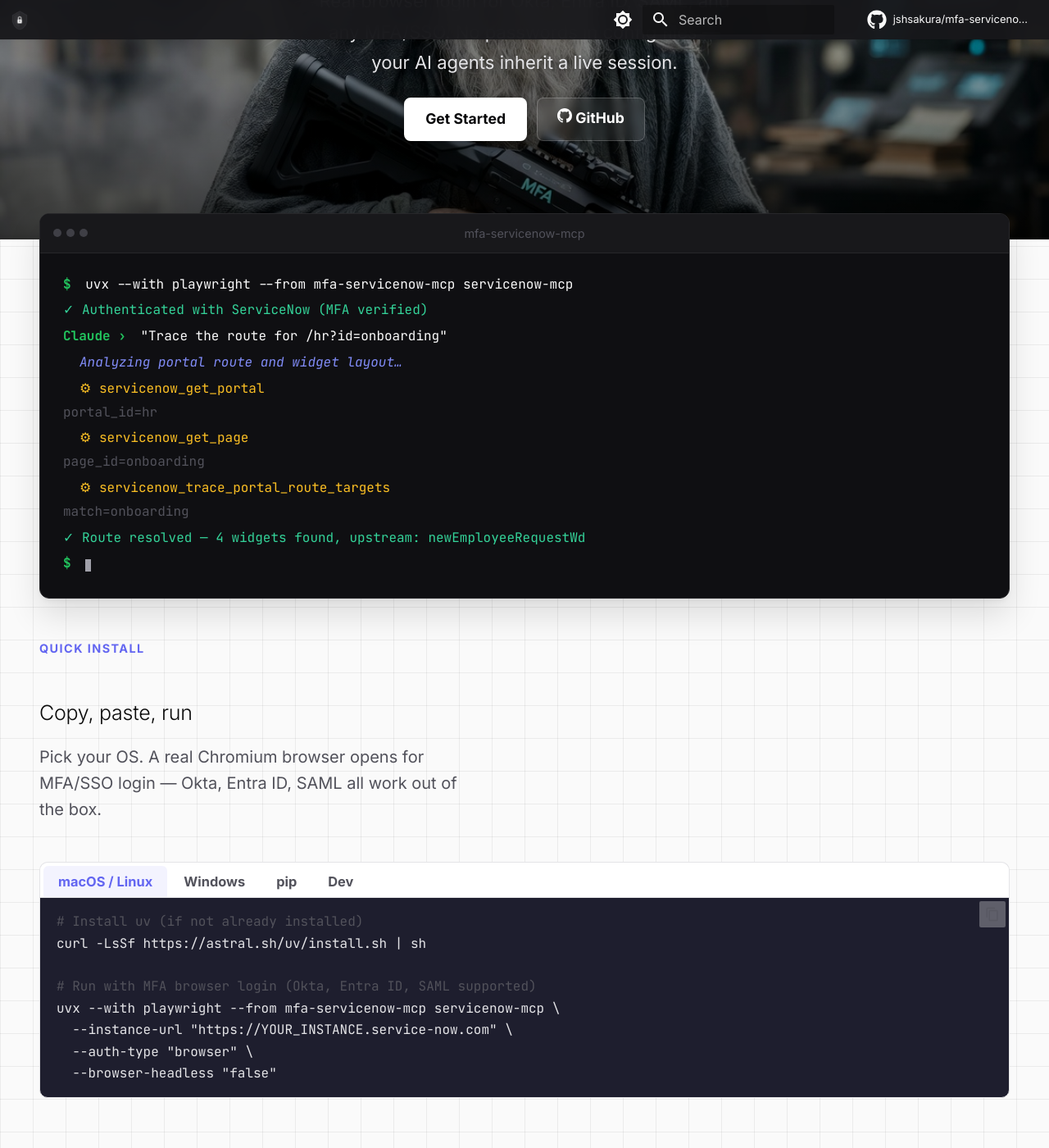
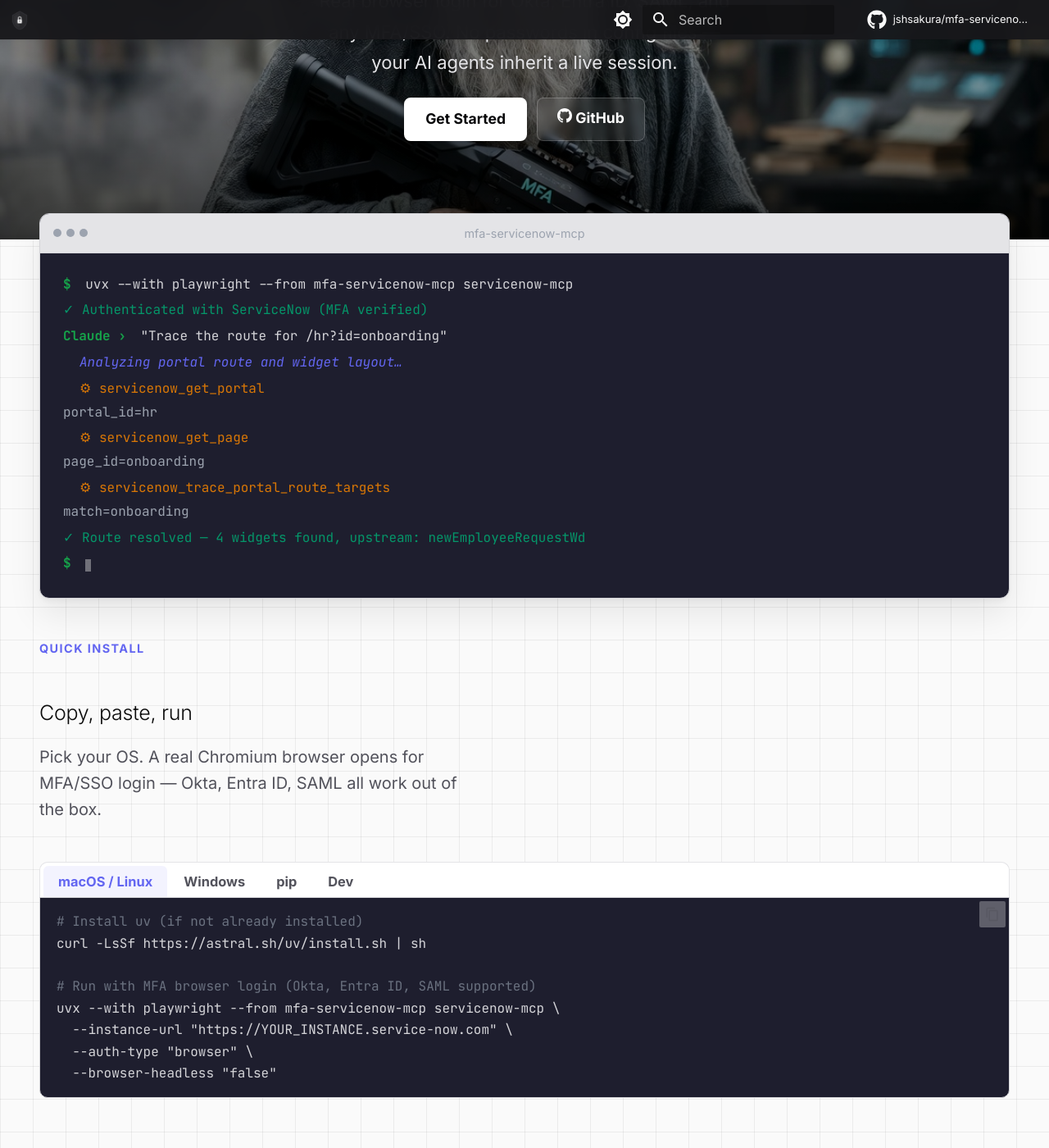
Before and after one commit to jshsakura/mfa-servicenow-mcp, an MkDocs documentation site: the page built from website/docs/index.md, in a window 1280 px wide and 1400 px high, scrolled down 308 px. Shown: the whole window at 82% size. Built offline with MkDocs 1.6.1 and Material for MkDocs 9.7.7, drawn with Linux system fonts in a browser that asks for light colours; comment, search, counter and statistics services are not loaded.

Commit message:
style: full dark/light theme support for terminal and code blocks
Replace all hardcoded terminal/code colors with CSS variables that
switch between light and dark themes:
- Terminal bg, header, border, shadow, dots, title
- Prompt, command, success, thinking, tool, dim text, cursor
- Install code block border, clipboard button, comment colors
- Light theme gets softer tones, dark theme stays vibrant

Co-Authored-By: Claude Opus 4.6 (1M context) <noreply@anthropic.com>

```diff
--- a/website/docs/stylesheets/extra.css
+++ b/website/docs/stylesheets/extra.css
@@ -18,7 +18,18 @@
   --gradient-start: #6366f1;
   --gradient-mid: #8b5cf6;
   --gradient-end: #ec4899;
-  --code-bg: #0f0f12;
+  --code-bg: #1e1e2e;
+  --code-header-bg: #e4e4e7;
+  --code-border: #d4d4d8;
+  --code-text: #d4d4d8;
+  --code-comment: #6b7280;
+  --code-prompt: #16a34a;
+  --code-success: #059669;
+  --code-thinking: #6366f1;
+  --code-tool: #d97706;
+  --code-dim: #9ca3af;
+  --code-cursor: #71717a;
+  --terminal-shadow: 0 4px 6px rgba(0,0,0,.04), 0 20px 40px rgba(0,0,0,.08);
   --grid-color: rgba(0,0,0,.06);
   --md-primary-fg-color: #18181b;
 }
@@ -35,6 +46,17 @@
   --accent: #818cf8;
   --accent-bg: rgba(129,140,248,.1);
   --code-bg: #0c0c0e;
+  --code-header-bg: #18181b;
+  --code-border: #3f3f46;
+  --code-text: #e4e4e7;
+  --code-comment: #52525b;
+  --code-prompt: #22c55e;
+  --code-success: #34d399;
+  --code-thinking: #818cf8;
+  --code-tool: #fbbf24;
+  --code-dim: #52525b;
+  --code-cursor: #a1a1aa;
+  --terminal-shadow: 0 4px 6px rgba(0,0,0,.1), 0 20px 40px rgba(0,0,0,.4);
   --grid-color: rgba(255,255,255,.05);
   --md-primary-fg-color: #fafafa;
 }
@@ -234,26 +256,18 @@ body.landing .md-footer { margin-top: 0; }
   z-index: 3;
   background: var(--code-bg);
   border-radius: 12px;
-  border: 1px solid #27272a;
-  box-shadow:
-    0 4px 6px rgba(0,0,0,.04),
-    0 20px 40px rgba(0,0,0,.12);
+  border: 1px solid var(--code-border);
+  box-shadow: var(--terminal-shadow);
   overflow: hidden;
-}
-[data-md-color-scheme="slate"] .hero-terminal {
-  border-color: #3f3f46;
-  box-shadow:
-    0 4px 6px rgba(0,0,0,.1),
-    0 20px 40px rgba(0,0,0,.4);
 }
 
 .hero-terminal-header {
-  background: #18181b;
+  background: var(--code-header-bg);
   padding: 12px 16px;
   display: flex;
   align-items: center;
   gap: 8px;
-  border-bottom: 1px solid #27272a;
+  border-bottom: 1px solid var(--code-border);
 }
 .hero-terminal-dots {
   display: flex;
@@ -262,7 +276,7 @@ body.landing .md-footer { margin-top: 0; }
 .hero-terminal-dots .dot {
   width: 10px; height: 10px;
   border-radius: 50%;
-  background: #3f3f46;
+  background: var(--code-dim);
   transition: background .2s;
 }
 .hero-terminal:hover .dot.red { background: #ef4444; }
@@ -273,7 +287,7 @@ body.landing .md-footer { margin-top: 0; }
   flex: 1;
   text-align: center;
   font-size: .72rem;
-  color: #52525b;
+  color: var(--code-dim);
   font-weight: 500;
 }
 .hero-terminal-spacer { width: 42px; }
@@ -283,7 +297,7 @@ body.landing .md-footer { margin-top: 0; }
   font-family: 'JetBrains Mono', monospace;
   font-size: .8rem;
   line-height: 1.8;
-  color: #d4d4d8;
+  color: var(--code-text);
   min-height: 420px;
   overflow: hidden;
 }
@@ -294,17 +308,17 @@ body.landing .md-footer { margin-top: 0; }
   overflow: hidden;
   text-overflow: ellipsis;
 }
-.hero-terminal-prompt { color: #22c55e; margin-right: 8px; user-select: none; font-weight: 600; }
-.hero-terminal-command { color: #fafafa; font-weight: 500; }
-.hero-terminal-success { color: #34d399; }
-.hero-terminal-thinking { color: #818cf8; font-style: italic; padding-left: 20px; display: block; }
-.hero-terminal-tool { color: #fbbf24; padding-left: 20px; display: block; }
-.hero-terminal-dim { color: #52525b; }
+.hero-terminal-prompt { color: var(--code-prompt); margin-right: 8px; user-select: none; font-weight: 600; }
+.hero-terminal-command { color: var(--code-text); font-weight: 500; }
+.hero-terminal-success { color: var(--code-success); }
+.hero-terminal-thinking { color: var(--code-thinking); font-style: italic; padding-left: 20px; display: block; }
+.hero-terminal-tool { color: var(--code-tool); padding-left: 20px; display: block; }
+.hero-terminal-dim { color: var(--code-dim); }
 
 .hero-terminal-cursor {
   display: inline-block;
   width: 7px; height: 15px;
-  background: #a1a1aa;
+  background: var(--code-cursor);
   vertical-align: text-bottom;
   animation: blink 1s step-end infinite;
 }
@@ -413,7 +427,7 @@ body.landing .md-footer { margin-top: 0; }
 
 .install-code-block {
   background: var(--code-bg);
-  border: 1px solid var(--border-color);
+  border: 1px solid var(--code-border);
   border-radius: 0 0 10px 10px;
   overflow: hidden;
   position: relative;
@@ -436,16 +450,12 @@ pre.install-code code {
   border: none !important;
   padding: 0 !important;
 }
-/* Light mode: dark text on light code bg */
-:root { --code-text: #e4e4e7; --code-comment: #52525b; }
-[data-md-color-scheme="default"] .install-code-block { background: #1e1e2e; }
-
-/* Force Material copy button visible on dark code blocks */
+/* Material copy button on code blocks */
 .install-code-block .md-clipboard {
-  color: #a1a1aa !important;
+  color: var(--code-dim) !important;
 }
 .install-code-block .md-clipboard:hover {
-  color: #fafafa !important;
+  color: var(--code-text) !important;
 }
 pre.install-code code { color: var(--code-text) !important; }
 pre.install-code .c { color: var(--code-comment); }
```
